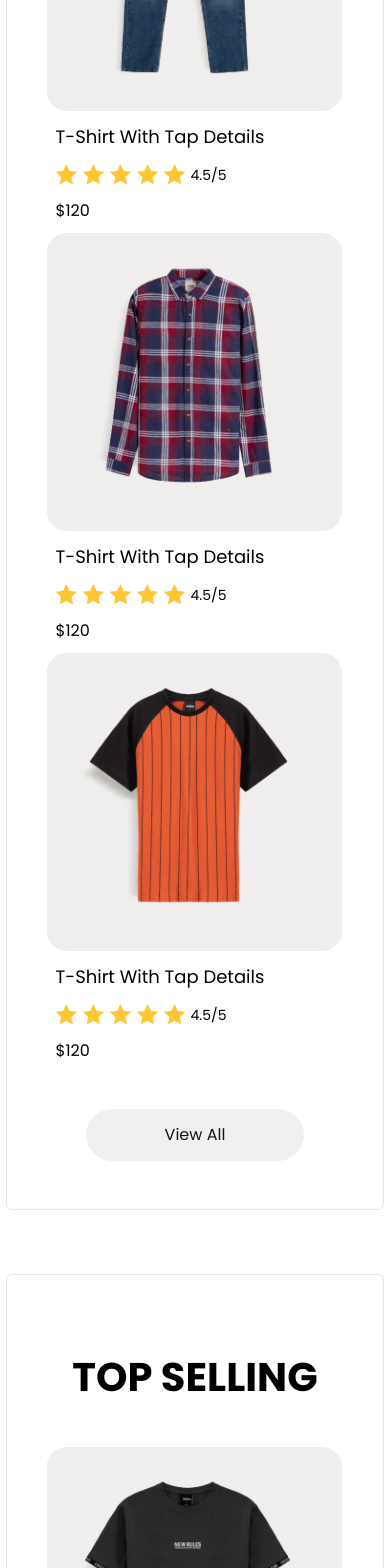
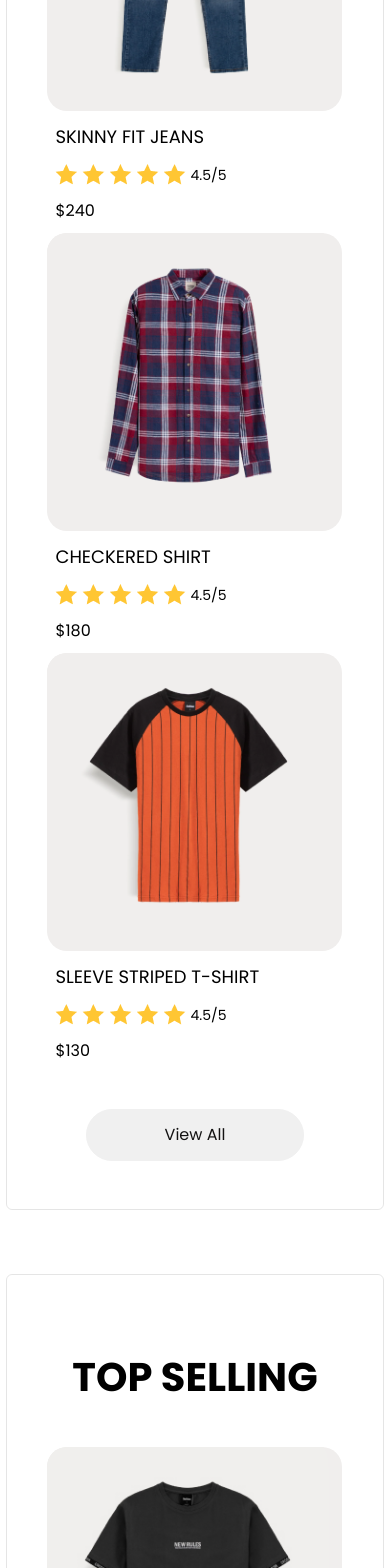
Before and after one commit to KellynCodes/OmniVerse, a Next.js app: page / in a window 390 px wide. Shown: the part 1820-3388 px from the top of the page. Built offline with nearby package versions, Linux system fonts and the light colour scheme; a web font is replaced by a local one.

Commit message:
did some responsiveness and built the configuration page

```diff
--- a/package.json
+++ b/package.json
@@ -17,8 +17,9 @@
     "slick-carousel": "^1.8.1"
   },
   "devDependencies": {
+    "@types/json-schema": "^7.0.15",
     "@types/node": "^20",
-    "@types/react": "^18",
+    "@types/react": "^18.2.42",
     "@types/react-dom": "^18",
     "autoprefixer": "^10.0.1",
     "eslint": "^8",
--- a/src/app/globals.css
+++ b/src/app/globals.css
@@ -492,10 +492,30 @@ form {
   border-radius: 5px;
 }
 
+
+/*==== CONFIGURATION PAGE ====*/
+.landing {
+  display: flex;
+  justify-content: center;
+  align-items: center;
+  height: 100vh;
+}
+
+.landing button {
+ background-color: #000000;
+ color: #ffff;
+ padding: 2rem 4rem;
+ border: none;
+ margin: 0 .5rem;
+ border-radius: 2rem;
+ font-size: 2rem;
+}
+
 /*=== MEDIA QUERIES ===*/
 @media (max-width: 850px) {
   .form {
-    left: -70px;
+    left: 0px;
+    width: auto;
   }
 }
 
--- /dev/null
+++ b/src/components/Landing.jsx
@@ -0,0 +1,12 @@
+import React from 'react'
+
+const Landing = () => {
+  return (
+    <div className='landing'>
+        <button type='button'>Configure</button>
+        <button type='button'>Proceed</button>
+    </div>
+  )
+}
+
+export default Landing
--- a/src/libs/data/products/product.review.ts
+++ b/src/libs/data/products/product.review.ts
@@ -27,18 +27,18 @@ export const ReviewData: ProductReviewDto[] = [
   },
   {
     id: 4,
-    userName: "Alex K.",
+    userName: "Sarah M",
     userImage: "/images/check.png",
     reviewText:
-      "Finding clothes that align with my personal style used to be a challenge until I discovered Shop.co. The range of options they offer is truly remarkable, catering to a variety of tastes and occasions.",
+      "I'm blown away by the quality and style of the clothes I received from Shop.co. From casual wear to elegant dresses, very piece I've bought has exceeded my expectations.",
     stars: [...ProductStars],
   },
   {
     id: 5,
-    userName: "Alex K.",
+    userName: "James L.",
     userImage: "/images/check.png",
     reviewText:
-      "Finding clothes that align with my personal style used to be a challenge until I discovered Shop.co. The range of options they offer is truly remarkable, catering to a variety of tastes and occasions.",
+      "As someone who's always on the lookout for unique fashion pieces, I'm thrilled to have stumbled upon Shop.co. The selection of clothes is not only diverse but also on-point with the latest trends.",
     stars: [...ProductStars],
   },
   {
--- a/src/libs/data/products/products.ts
+++ b/src/libs/data/products/products.ts
@@ -17,29 +17,29 @@ export const ProductsData: ProductDto[] = [
     productImg: "/images/image-8.png",
     height: 268,
     width: 298,
-    title: "T-shirt with Tap details",
+    title: "SKINNY FIT JEANS",
     images: [...ProductStars],
     rating: "4.5/5",
-    price: 120,
+    price: 240,
   },
   {
     id: 1,
     productImg: "/images/image-9.png",
     width: 295,
     height: 298,
-    title: "T-shirt with Tap details",
+    title: "CHECKERED SHIRT",
     images: [...ProductStars],
     rating: "4.5/5",
-    price: 120,
+    price: 180,
   },
   {
     id: 1,
     productImg: "/images/image-10.png",
     height: 295,
     width: 298,
-    title: "T-shirt with Tap details",
+    title: "SLEEVE STRIPED T-SHIRT",
     images: [...ProductStars],
     rating: "4.5/5",
-    price: 120,
+    price: 130,
   },
 ];
```
Also changed, not shown: 1 other file (tests, documents, lock files or other folders).
